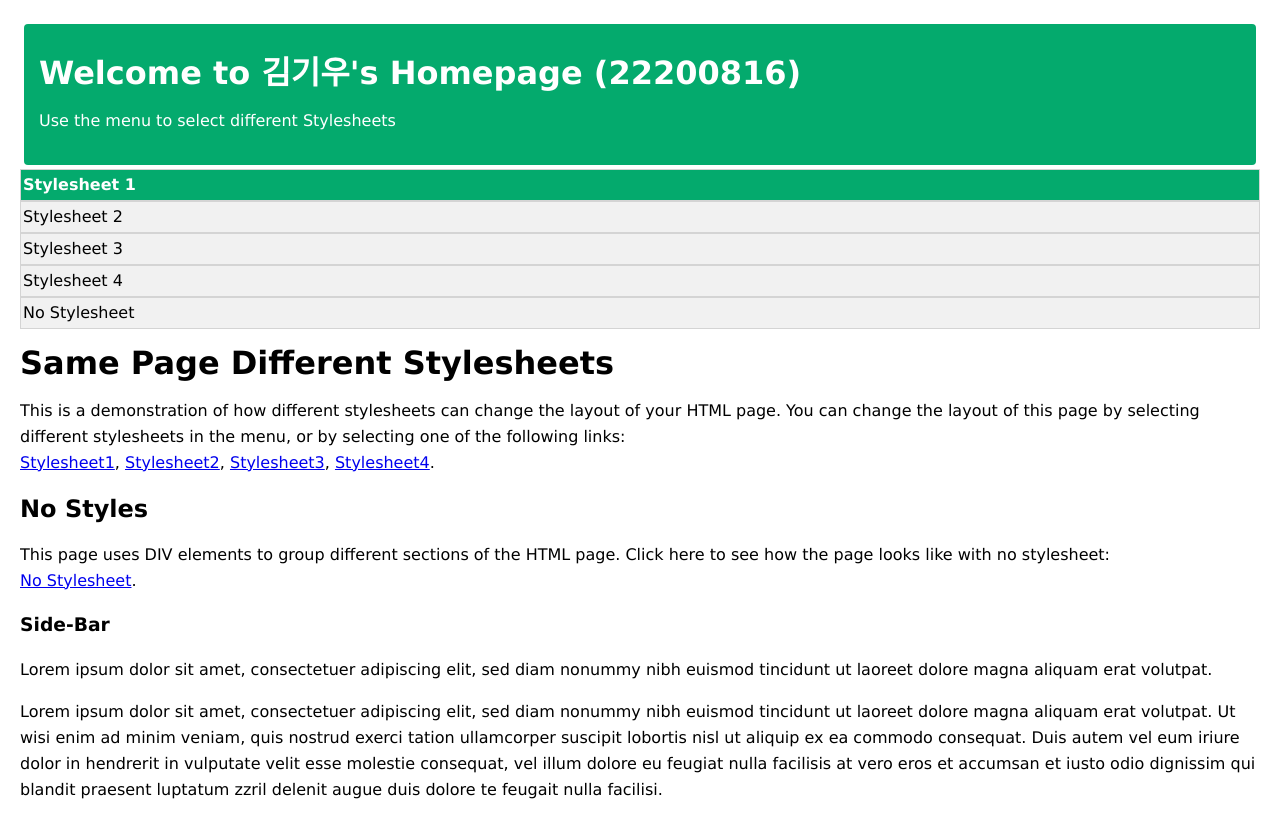
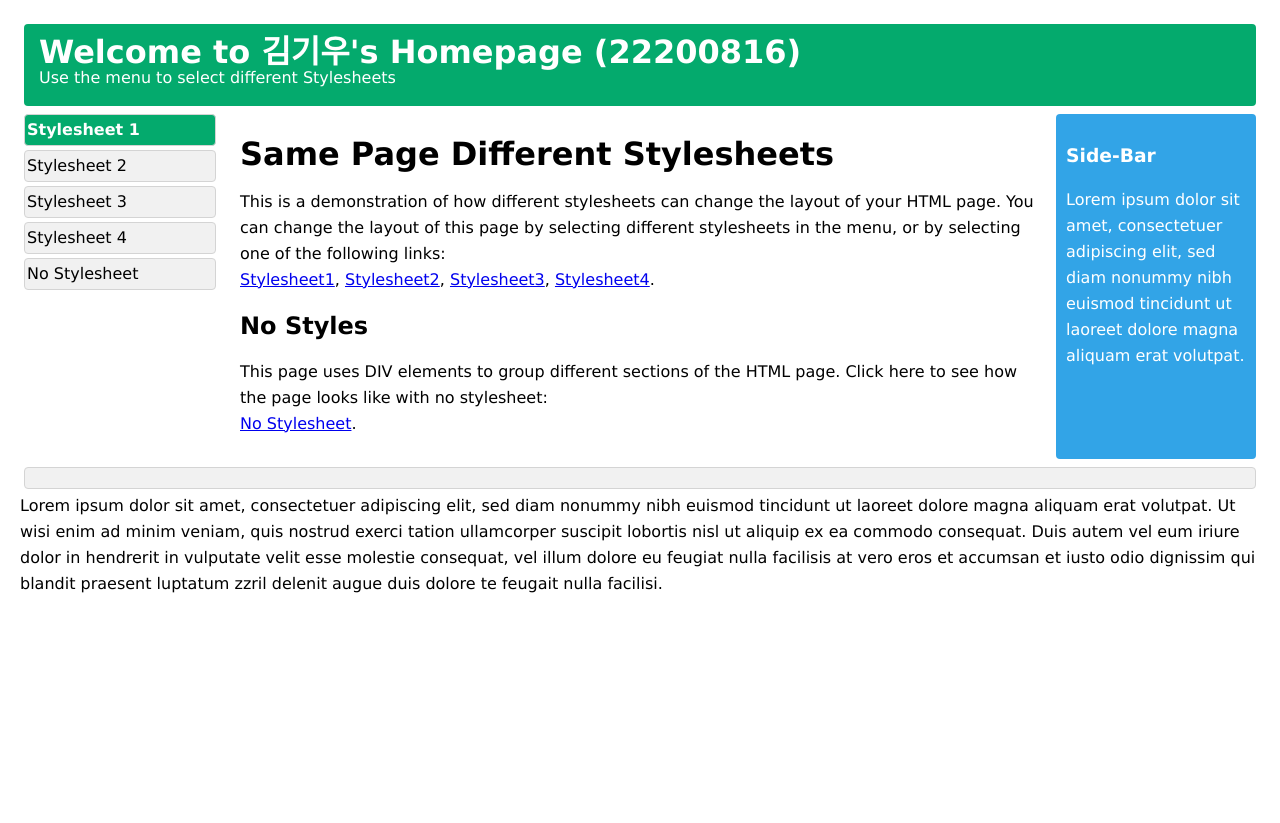
Before and after one commit to kiwoo38/25_OSS_Project1, a plain HTML site: page style1.html in a window 1280 px wide. After the commit the page ends 800 px from the top, so only its background shows below. Drawn offline with Linux system fonts and the light colour scheme.

Commit message:
h1추가

```diff
--- a/main.css
+++ b/main.css
@@ -1,6 +1,4 @@
-.container{
+div{
     display:block;
+    unicode-bidi: isolate;
 }
-.wrapper{
-    display:block;
-}
--- a/style1.html
+++ b/style1.html
@@ -11,13 +11,66 @@
             margin:20px;
             line-height:26px;
         }
+        .wrapper{
+            position: relative;
+            overflow: auto;
+        }
+        #top, #sidebar,#bottom, .menuitem{
+            border-radius: 4px;
+            margin:4px;
+        }
+
         #top{
-            background-color: #04aa6d;
+            background-color: #04AA6D;
             color: #ffffff;
             padding:15px;
-            border-radius: 4px;
-            margin: 4px;
         }
+        #menubar{
+            width: 200px;
+            float:left;
+        }
+        #main{
+            padding: 10px;
+            margin:0 210px;
+        }
+        #sidebar{
+            background: #32a4e7;
+            color: #ffffff;
+            padding: 10px;
+            width:180px;
+            bottom:0;
+            top:0;
+            right: 0;
+            position: absolute;
+        }
+        #bottom {
+        border: 1px solid #d4d4d4;
+        background-color: #f1f1f1;
+        text-align: center;
+        padding: 10px;
+        font-size: 70%;
+        line-height: 14px;
+        }
+        #top h1, #top p, #menulist{
+            margin: 0;
+            padding: 0;
+        }
+        .menuitem {
+        background-color: #f1f1f1;
+        border: 1px solid #d4d4d4;
+        list-style-type: none;
+        padding: 2px;
+        cursor: pointer;
+        }
+        .menuitem:hover{
+            background-color: #ffffff;
+        }
+        .menuitem:first-child {
+        background-color: #04AA6D;
+        color: white;
+        font-weight: bold;
+        }
+
         h1{
             display:block;
             font-size:2em;
@@ -36,30 +89,16 @@
             margin-inline-end: 0px;
             unicode-bidi: isolate;
         }
-        .wrapper{
-            position: relative;
-            overflow: auto;
-        }
+
         #menulist{
             margin: 0;
             padding: 0;
         }
         #menubar{
-            width:auto;
-            float:none;
+            width:200px;
+            float:left;
         }
-        .menuitem:first-child {
-        background-color: #04AA6D;
-        color: white;
-        font-weight: bold;
-        }
-        .menuitem {
-        background-color: #f1f1f1;
-        border: 1px solid #d4d4d4;
-        list-style-type: none;
-        padding: 2px;
-        cursor: pointer;
-        }
+
         li{
             display:list-item;
             text-align:-webkit-match-parent;
@@ -73,9 +112,8 @@
             padding-inline-start: 40px;
             unicode-bidi: isolate;
         }
-        #main{
-            margin:0;
-        }
+
+
 
     </style>
 </head>
```
Also changed, not shown: index.html (+7 -70 lines), nostyle.html (+1 -1 lines).
